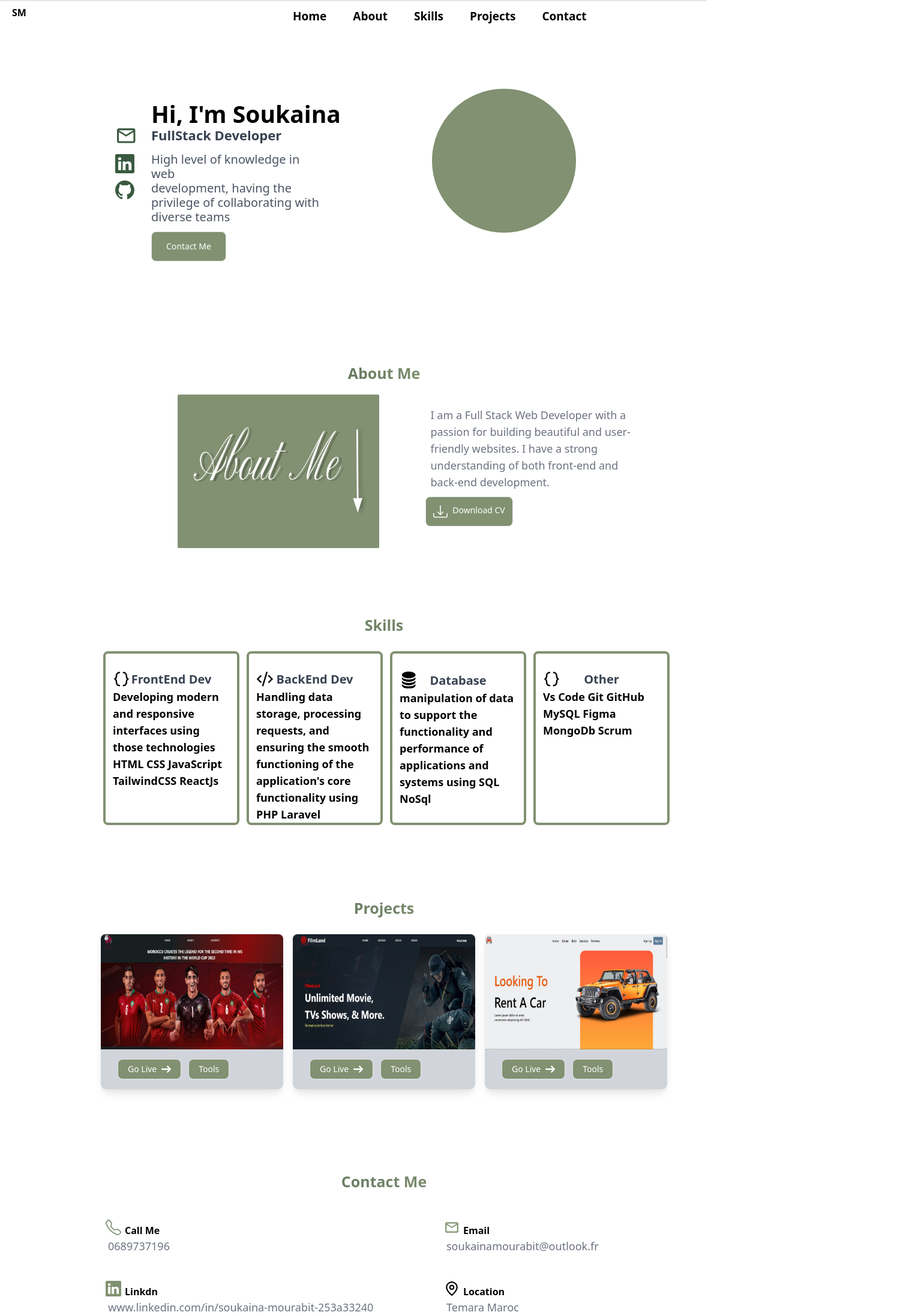
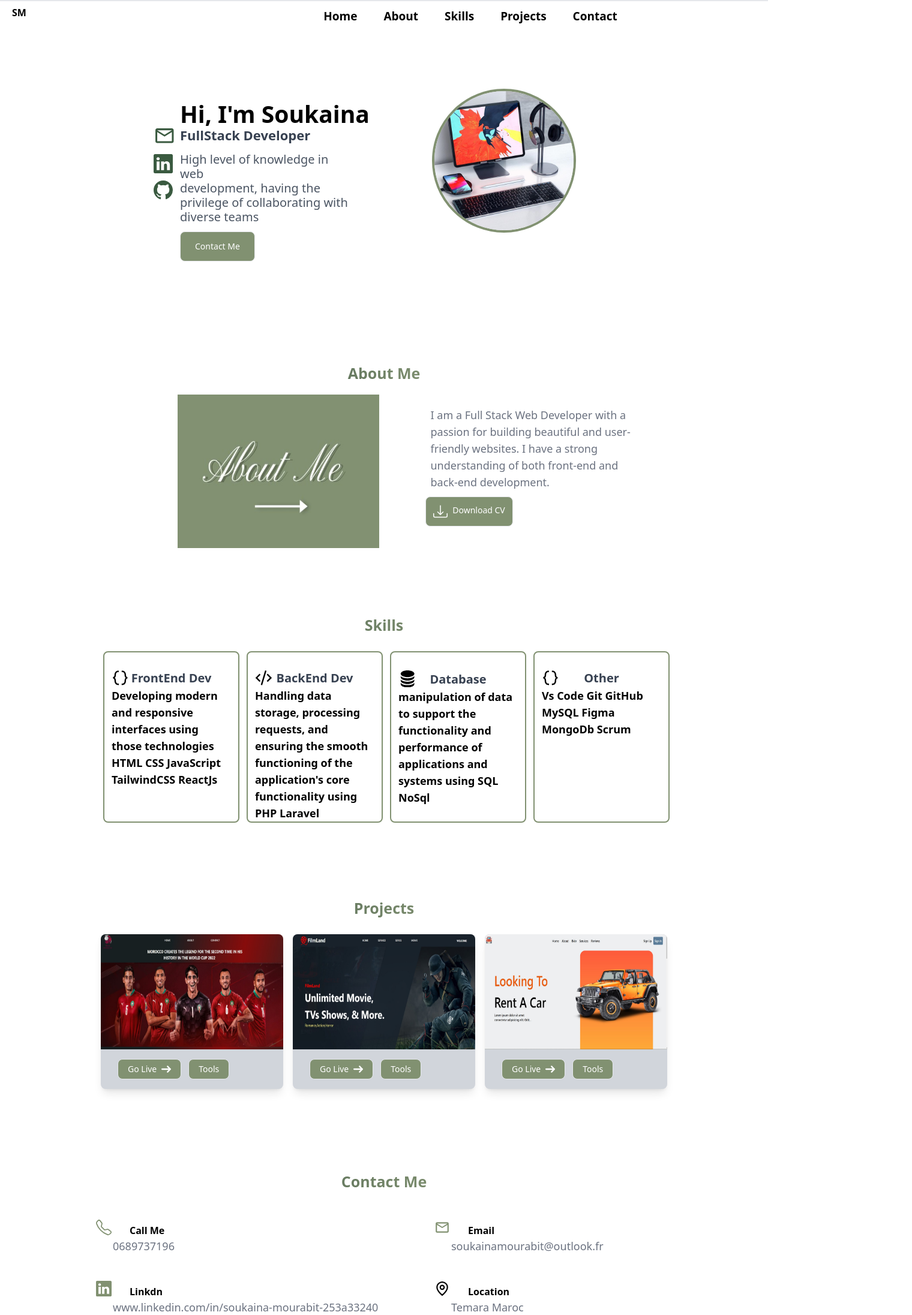
Before and after one commit to SMourabit/Personal_portfolio, a React (Create React App) app: page / in a window 1280 px wide. Shown: the top 2193 px of the page at 60% size, 1520 px wide, since content can reach past the window. Built offline with nearby package versions, Linux system fonts and the light colour scheme.

Commit message:
Everything works well

```diff
--- a/src/App.css
+++ b/src/App.css
@@ -1,7 +1,10 @@
 .App {
   text-align: center;
 }
+.hello{
+overflow-x: hidden;
 
+}
 .App-logo {
   height: 40vmin;
   pointer-events: none;
--- a/src/App.js
+++ b/src/App.js
@@ -9,7 +9,7 @@ import Services from './Components/Services';
 
 function App() {
   return (
-    <div className="flex flex-col gap-0">
+    <div className="flex flex-col gap-0 overflow-x-hidden" >
     <Header/>
     <Home />
     <About />
--- a/src/Components/About.js
+++ b/src/Components/About.js
@@ -17,9 +17,12 @@ function About() {
 
               <div className='w-full text-center mt-2 flex justify-center '>
                 <img src="3.jpg" alt="" className='rounded-sm w-[12rem] h-[7rem]
-                 md:w-[13rem] md:h-[8rem] md:relative md:top-[2.25rem] md:left-[-0.75rem]
-                 lg:w-[21rem] lg:h-[16rem]
+               md:hidden
                  ' />
+                <img src="4.jpg" alt="" className=' hidden
+
+                  md:w-[13rem] md:h-[8rem] md:relative md:top-[2.25rem] md:left-[-0.75rem]  md:block
+                 lg:w-[21rem] lg:h-[16rem]' />
               </div>
 
               <p class="text-[15px] md:text-base lg:text-lg text-gray-500  font-semibold ml-2 mr-2 mt-[2rem]
--- a/src/Components/Contact.js
+++ b/src/Components/Contact.js
@@ -5,23 +5,24 @@ import { MdOutlineEmail } from 'react-icons/md';
 
 function Contact() {
   let cordonnees = [
-    { name: 'Call Me ', dec: '0689737196', icon: <BsTelephone className='relative left-4 top-2 text-[26px] text-green-light lg:top-5' /> },
-    { name: 'Email ', dec: 'soukainamourabit@outlook.fr', icon: <MdOutlineEmail className='relative left-4 top-2 text-[26px] text-green-light lg:top-5' /> },
-    { name: 'Linkdn ', dec: 'www.linkedin.com/in/soukaina-mourabit-253a33240', icon: <BsLinkedin className='relative left-4 top-2 text-[26px] text-green-light lg:top-5' /> },
-    { name: 'Location ', dec: 'Temara Maroc', icon: <GrLocation className='relative left-4 top-2 text-[26px]  text-green-light lg:top-5' /> },
+    { name: 'Call Me ', dec: '0689737196', icon: <BsTelephone className='relative left-0 top-6 text-[26px] text-green-light lg:top-5' /> },
+    { name: 'Email ', dec: 'soukainamourabit@outlook.fr', icon: <MdOutlineEmail className='relative  left-0 top-6  text-[26px] text-green-light lg:top-5' /> },
+    { name: 'Linkdn ', dec: 'www.linkedin.com/in/soukaina-mourabit-253a33240', icon: <BsLinkedin className='relative left-0 top-6  text-[26px] text-green-light lg:top-5' /> },
+    { name: 'Location ', dec: 'Temara Maroc', icon: <GrLocation className='relative left-0 top-6  text-[26px]  text-green-light lg:top-5' /> },
   ];
 
   return (
-    <div className='h-[30rem] md:h-[40rem] mt-[-1rem] md:mt-0 lg:h-[19rem]'>
+    <div className='h-[33rem] md:h-[40rem] mt-[-1rem] md:mt-0 lg:h-[19rem]' id='Contact'>
       <h1 className='text-center text-[25px] font-bold mb-6 bg-gradient-to-r from-green-medium from-10% to-green-light to-60% text-transparent bg-clip-text'>Contact Me</h1>
       <div className='grid grid-cols-1 md:grid-cols-2 gap-2 ml-3 mt-4 md:ml-7 lg:ml-[10rem]	 '>
         {/* i want those 4 divs to be centered in the big div above  */}
         {cordonnees.map((e, index) => (
           <div key={index} className='mb-4 '>
             {e.icon}
-            <div className='flex flex-col ml-5 '>
+            <div className='flex flex-col ml-7  '>
               <h1 className='font-semibold lg:ml-7'>{e.name}</h1>
-              <p className='text-[15px] md:text-base lg:text-lg text-gray-500 font-semibold md:font-medium'>{e.dec}</p>
+              <p className='text-[15px] md:text-base lg:text-lg
+               text-gray-500 font-semibold md:font-medium'>{e.dec}</p>
             </div>
           </div>
         ))}
--- a/src/Components/Header.js
+++ b/src/Components/Header.js
@@ -10,23 +10,24 @@ function Header() {
 
   const [isClicked, setClicked] = useState({ menuIcon: true, exitIcon: false });
 
-  let hrefggle = () => {
+  let Toggle  = () => {
     isClicked.menuIcon ? setClicked({ menuIcon: false, exitIcon: true }) : setClicked({ menuIcon: true, exitIcon: false });
 
   };
   return (
     <div className="">
-      <div className="fixed bothrefm-[88px] w-full border-t-[2px]  h-[2.5rem] z-20  md:fixed md:hrefp-0 md:w-[92%] md:bg-white ">
+      <div className="fixed bottom-[88px] w-full border-t-[2px]  h-[2.5rem] z-20  md:fixed md:top-0 md:w-[100%] bg-white
+       ">
         <h1 className="font-bold p-5 mt-[-0.8rem]">SM</h1>
-        <buthrefn className="text-2xl absolute bothrefm-[0.5rem] right-2  z-40 lg:hidden" onClick={() => { hrefggle(); }}>
+        <button className="text-2xl absolute bottom-[0.5rem] right-2  z-40" onClick={() => { Toggle(); }}>
           {isClicked.menuIcon ? (<GiHamburgerMenu className="lg:hidden" />) : (<MdOutlineClose className="lg:hidden " />)}
-        </buthrefn>
+        </button>
 
         {isClicked.menuIcon}
         {isClicked.menuIcon ? " "
           :
-          <div className={`flex justify-center h-10 z-20 	fixed bothrefm-[6.5rem] p-8 w-full animate-showUp bg-white  md:hrefp-7 lg:hidden`}>
-            <ul className="flex gap-7 md:mt-[-1rem]">
+          <div className={`flex justify-center h-10 z-20 	fixed bottom-[6.5rem] p-8 w-full animate-showUp bg-white  md:top-7 `}>
+                <ul className="flex gap-7 md:mt-[-1rem]">
               <li>
                 <a href="#Home" className='icon-link  hover:text-bg-darkRed duration-500' title="Home">
                   <BiSolidHome className="text-[26px]" />
--- a/src/Components/Home.js
+++ b/src/Components/Home.js
@@ -7,7 +7,7 @@ function Home() {
     <div className="flex w-full flex-col  text-green-dark z-0 h-[30rem] md:h-[25rem] md:mt-[1.25rem] animate-showUp  lg:h-[34rem]" id='Home'>
 
       <div className='flex flex-row w-full '>
-        <div className='flex flex-col absolute top-[5.5rem] left-[0.78rem] w-1/4 gap-3  md:top-[8.25rem] lg:left-[12rem] lg:top-[13rem]
+        <div className='flex flex-col absolute top-[5.5rem] left-[0.78rem] w-1/4 gap-3  md:top-[8.25rem] lg:left-[16rem] lg:top-[13rem]
   '>
 
           <a href="mailto:soukainamourabit@outlook.fr" target="_blank" rel="noreferrer"><MdOutlineEmail className="text-[25px] lg:text-[36.5px]" /></a>
@@ -19,15 +19,16 @@ function Home() {
 
         </div>
         <div className='w-[100%] group   '>
-          <div class="w-[10rem] h-[10rem] relative top-11 left-[5rem] rounded-full bg-green-light md:top-[5rem]  md:left-[25rem]
-          lg:w-[15rem] lg:h-[15rem] lg:left-[45rem] lg:top-[8rem]
+          <div class="
           ">
+            <img src="6.jpg" className="w-[10rem] h-[10rem] relative top-11 left-[5rem] rounded-full bg-green-light md:top-[5rem]  md:left-[25rem]
+          lg:w-[15rem] lg:h-[15rem] lg:left-[45rem] lg:top-[8rem] border-4 border-green-light" alt="" />
 
           </div>
 
         </div>
       </div>
-      <div className="flex flex-col gap-3 relative top-12 md:top-[-6.75rem] md:left-[3.5rem] lg:left-[15rem]">
+      <div className="flex flex-col gap-3 relative top-12 md:top-[-6.75rem] md:left-[3.5rem] lg:left-[18rem] ">
         <h1 className="text-2xl font-bold text-black leading-7 ml-3 mt-6 lg:text-[39px]">Hi, I'm Soukaina</h1>
         <p className="text-[20px]   text-gray-700 font-semibold ml-3 mt-[-7.5px] lg:text-[22px]">FullStack Developer</p>
         <p className="text-gray-600 text-[20px] ml-3 leading-6 md:w-[17.5rem] ">
--- a/src/Components/Portfolio.js
+++ b/src/Components/Portfolio.js
@@ -31,8 +31,10 @@ function Portfolio() {
             <div className='p-4'>
               <a
                 href={e.link}
+                rel="noreferrer"
                 className='text-white bg-green-light ml-3 border border-gray-200 focus:ring-4 focus:outline-none
                 focus:ring-gray-100 font-medium rounded-lg text-sm px-4 py-1.5 text-center inline-flex items-center '
+                target="_blank"
               >
                 Go Live
                 <svg
--- a/src/Components/Services.js
+++ b/src/Components/Services.js
@@ -5,53 +5,58 @@ import { GrCode } from 'react-icons/gr';
 
 function Services() {
   return (
-    <div className='h-[30rem] animate-showUp md:w-full md:h-[28rem] md:mt-[-5.25rem] ' id='Skills'>
+    <div className='h-[30rem]  animate-showUp md:w-full md:h-[28rem] md:mt-[-5.25rem] ' id='Skills'>
       <h2 className='text-center text-[25px] font-bold mb-6 bg-gradient-to-r from-green-medium from-10% to-green-light to-60% text-transparent bg-clip-text '>Skills</h2>
       <div className=' lg:visible lg:w-full lg:flex lg:justify-center lg:gap-[2.75rem]'>
 
         <div className='grid grid-cols-1 md:grid-cols-2 md:gap-3 place-items-center lg:grid-cols-4 ml-2  lg:w-[59rem]  mt-[-2.75rem]  md:mt-0 '>
 
           <div className='rounded-lg w-full h-[8rem]
-         md:border-4 md:border-green-light md:h-full '>
+         md:border-4 md:border-green-light md:h-full lg:border-2 '>
             <BiCodeCurly className='text-[1.8rem] relative  top-7 left-3 ' />
             <h1 className='text-center  text-[20px]   text-gray-700 font-bold'>
               FrontEnd Dev  </h1>
 
 
-            <p className='text-sm md:text-base lg:text-lg font-semibold ml-3 mr-4 '>
+            <p className='text-sm md:text-base lg:text-lg font-semibold ml-3 mr-4 lg:text-[20px]
+            lg:normal
+            '>
               Developing modern and responsive interfaces using those technologies
               HTML CSS JavaScript TailwindCSS ReactJs
             </p>
           </div>
 
-          <div className='rounded-lg w-full h-[8rem]   md:border-4 md:border-green-light  md:h-full '>
+          <div className='rounded-lg w-full h-[8rem]   md:border-4 md:border-green-light  md:h-full lg:border-2 '>
             <GrCode className='text-[1.8rem] relative  top-7 left-3' />
             <h1 className='text-center text-[20px]   text-gray-700 font-bold'>  BackEnd Dev  </h1>
 
-            <p className='text-sm md:text-base lg:text-lg  font-semibold ml-3 mr-4'>
+            <p className='text-sm md:text-base lg:text-lg  font-semibold ml-3 mr-4  lg:text-[20px]
+            lg:normal '>
               Handling data storage, processing requests, and ensuring the smooth functioning of the application's core
               functionality using
               PHP Laravel
             </p>
           </div>
 
-          <div className='rounded-lg w-full h-[8rem]    md:border-4 md:border-green-light  md:h-full '>
+          <div className='rounded-lg w-full h-[8rem]    md:border-4 md:border-green-light  md:h-full lg:border-2'>
             <BsFillDatabaseFill className='text-[1.9rem] relative top-7 left-3' />
             <h1 className='text-center text-[20px]   text-gray-700 font-bold'>  Database </h1>
 
 
-            <p className='text-sm md:text-base lg:text-lg font-semibold  ml-3 mr-4   '>
+            <p className='text-sm md:text-base lg:text-lg font-semibold  ml-3 mr-4    lg:text-[20px]
+            lg:normal '>
               manipulation of data to support the functionality and performance of applications and systems using
               SQL NoSql
             </p>
           </div>
 
-          <div className='rounded-lg w-full h-[8rem]   md:border-4 md:border-green-light  md:h-full '>
+          <div className='rounded-lg w-full h-[8rem]   md:border-4 md:border-green-light  md:h-full lg:border-2'>
             <BiCodeCurly className='text-[1.8rem] relative  top-7 left-3 ' />
             <h1 className='text-center  text-[20px]   text-gray-700 font-bold'>  Other </h1>
 
 
-            <p className='text-sm md:text-base lg:text-lg font-semibold ml-3 mr-4'>
+            <p className='text-sm md:text-base lg:text-lg font-semibold ml-3 mr-4  lg:text-[20px]
+            lg:normal '>
               Vs Code Git GitHub MySQL Figma MongoDb Scrum
             </p>
           </div>
--- a/src/index.css
+++ b/src/index.css
@@ -1,14 +1,11 @@
 @tailwind base;
 @tailwind components;
 @tailwind utilities;
-body {
+#Hs {
 overflow-x: hidden;
 }
 
-code {
-  font-family: source-code-pro, Menlo, Monaco, Consolas, 'Courier New',
-    monospace;
-}
+
 .underlineHover::after {
   content: "";
   display: block;
```
Also changed, not shown: public/4.jpg (added), public/6.jpg (added).
